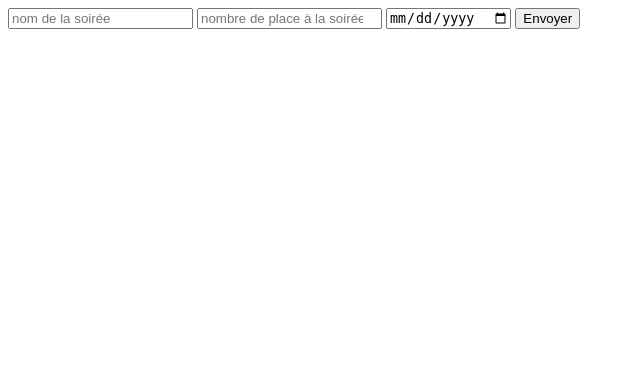
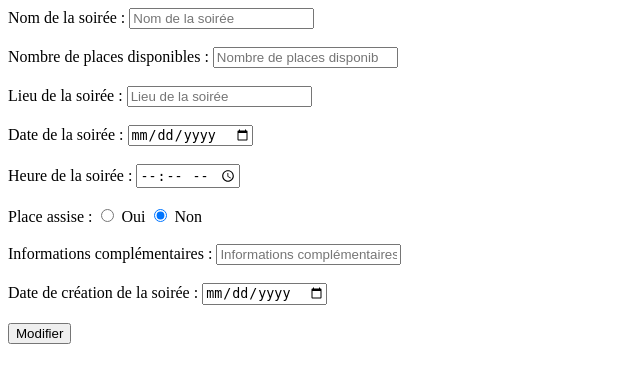
Before and after one commit to Groupe-ProjetAP/Projet_Soirees_Etoilees, a PHP site: page /Vues/formulaireModifSoiree.php?idSoiree=1 in a window 1280 px wide. Shown: the top 383 px of the page, without its empty margins (0-640 px from the left). Run offline with PHP 8.4, Linux system fonts and the light colour scheme; data that the repository does not hold is empty.

Commit message:
modif client j1 fait

```diff
--- a/Controleurs/gestionSoiree.php
+++ b/Controleurs/gestionSoiree.php
@@ -34,7 +34,7 @@ switch ($action) {
 
     case 'enregSoireeModif':
         $sourceDeDonnees = new SoireeDAO();
-        $resultatRequete = $sourceDeDonnees->ModifierUneSoiree($_GET['idSoiree'], $_POST['nom'], $_POST['nbPlace'], $_POST['date']);
+        $resultatRequete = $sourceDeDonnees->ModifierUneSoiree($_GET['idSoiree'],$_POST['nom'], $_POST['nbPlace'], $_POST['lieu'], $_POST['dateSoiree'],$_POST['heureSoiree'], $_POST['placeAssise'],$_POST['infoComp'], $_POST['dateCreation']);
 
         include("./vues/ConfirmationModif.php");
         break;
--- a/Vues/formulaireModifSoiree.php
+++ b/Vues/formulaireModifSoiree.php
@@ -6,11 +6,37 @@
     <title>Document</title>
 </head>
 <body>
-    <form action="index.php?controleur=Soiree&action=enregSoiree" method="POST">
-        <input type="text" id='nom' name='nom' placeholder='nom de la soirée' value="<?php echo $_GET['nom']; ?>">
-        <input type="number" id='nbPlace' name='nbPlace' placeholder='nombre de place à la soirée' value="<?php echo $_GET['nbPlace']; ?>">
-        <input type="date" id='date' name='date' placeholder='date de la soirée' value="<?php echo $_GET['date']; ?>">
-        <input type="submit" value="Envoyer">
+    <form action="index.php?controleur=Soiree&action=enregSoireeModif" method="POST">
+        <input type="hidden" name="idSoiree" value="<?php echo $_GET['idSoiree']; ?>">
+
+        <label for="nom">Nom de la soirée :</label>
+        <input type="text" id="nom" name="nom" placeholder="Nom de la soirée" value="<?php echo $_GET['nom']; ?>"><br><br>
+
+        <label for="nbPlace">Nombre de places disponibles :</label>
+        <input type="number" id="nbPlace" name="nbPlace" placeholder="Nombre de places disponibles" value="<?php echo $_GET['nbPlace']; ?>"><br><br>
+
+        <label for="lieu">Lieu de la soirée :</label>
+        <input type="text" id="lieu" name="lieu" placeholder="Lieu de la soirée" value="<?php echo $_GET['lieu']; ?>"><br><br>
+
+        <label for="dateSoiree">Date de la soirée :</label>
+        <input type="date" id="dateSoiree" name="dateSoiree" placeholder="Date de la soirée" value="<?php echo $_GET['dateSoiree']; ?>"><br><br>
+
+        <label for="heureSoiree">Heure de la soirée :</label>
+        <input type="time" id="heureSoiree" name="heureSoiree" placeholder="Heure de la soirée" value="<?php echo $_GET['heureSoiree']; ?>"><br><br>
+
+        <label>Place assise :</label>
+        <input type="radio" id="placeAssiseOui" name="placeAssise" value="1" <?php echo ($_GET['placeAssise'] == 1) ? 'checked' : ''; ?>>
+        <label for="placeAssiseOui">Oui</label>
+        <input type="radio" id="placeAssiseNon" name="placeAssise" value="0" <?php echo ($_GET['placeAssise'] == 0) ? 'checked' : ''; ?>>
+        <label for="placeAssiseNon">Non</label><br><br>
+
+        <label for="infoComp">Informations complémentaires :</label>
+        <input type="text" id="infoComp" name="infoComp" placeholder="Informations complémentaires" value="<?php echo $_GET['infoComp']; ?>"><br><br>
+
+        <label for="dateCreation">Date de création de la soirée :</label>
+        <input type="date" id="dateCreation" name="dateCreation" placeholder="Date de création de la soirée" value="<?php echo $_GET['dateCreation']; ?>"><br><br>
+
+        <input type="submit" value="Modifier">
     </form>
 </body>
 </html>
```
Also changed, not shown: Modeles/SoireeDAO.php (+11 -3 lines).
